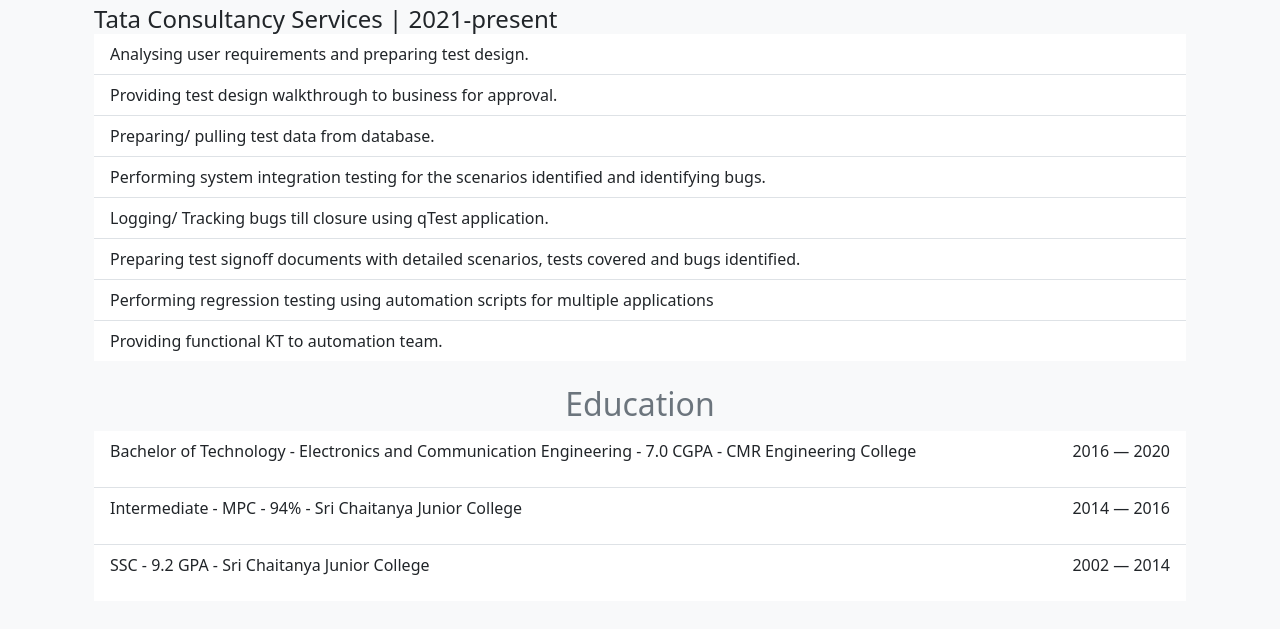
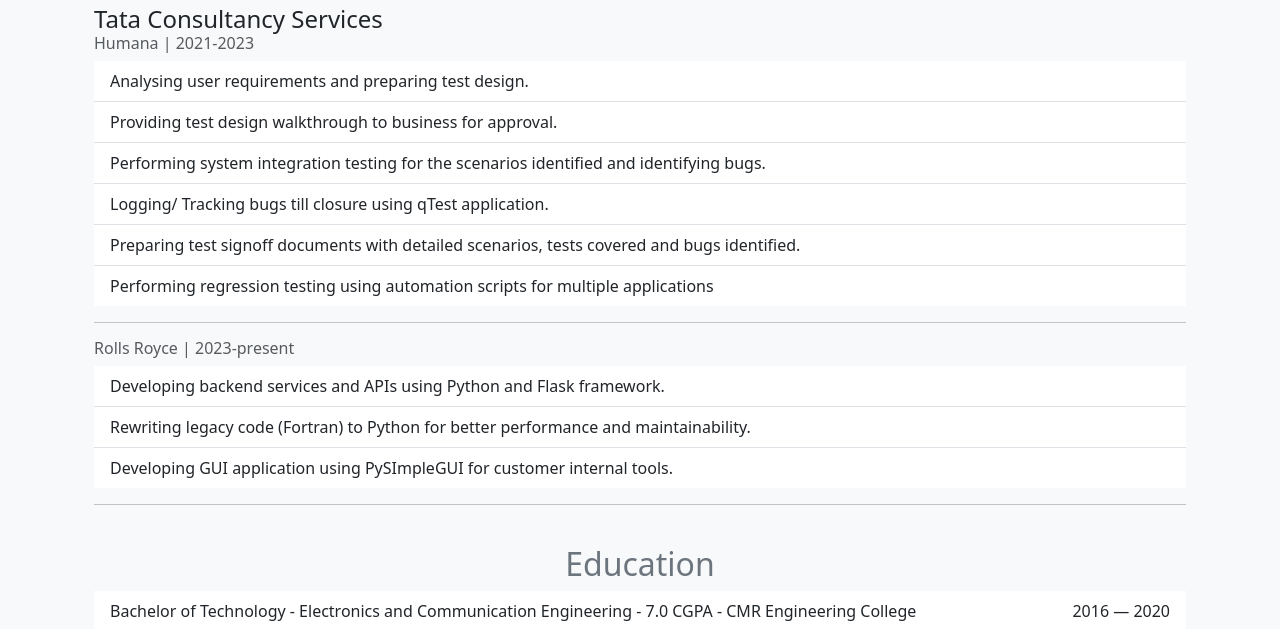
Before and after one commit to TirumanidasKarthik/profile, a plain HTML site: page index.html in a window 1280 px wide. Shown: the part 607-1236 px from the top of the page. Drawn offline with nearby package versions, Linux system fonts and the light colour scheme.

Commit message:
Enhance work experience section

```diff
--- a/data/experience.json
+++ b/data/experience.json
@@ -1,16 +1,25 @@
 {
     "Tata Consultancy Services": {
-        "period": "2021-present",
-        "responsibilities": [
+        "Analyst": {
+            "client": "Humana",
+            "period": "2021-2023",
+            "responsibilities": [
             "Analysing user requirements and preparing test design.",
             "Providing test design walkthrough to business for approval.",
-            "Preparing/ pulling test data from database.",
             "Performing system integration testing for the scenarios identified and identifying bugs.",
             "Logging/ Tracking bugs till closure using qTest application.",
             "Preparing test signoff documents with detailed scenarios, tests covered and bugs identified.",
-            "Performing regression testing using automation scripts for multiple applications",
-            "Providing functional KT to automation team."
-
+            "Performing regression testing using automation scripts for multiple applications"
         ]
+        },
+        "Python Developer": {
+            "client": "Rolls Royce",
+            "period": "2023-present",
+            "responsibilities": [
+            "Developing backend services and APIs using Python and Flask framework.",
+            "Rewriting legacy code (Fortran) to Python for better performance and maintainability.",
+            "Developing GUI application using PySImpleGUI for customer internal tools."
+            ]
+        }
     }
 }
--- a/index.html
+++ b/index.html
@@ -33,7 +33,7 @@
       <div class="col-6">
         <div class="container text-center">
           <h1>Karthik Tirumanidas</h1>
-          <h2 class="text-info">Quality Analyst</h2>
+          <h2 class="text-info">Python Developer</h2>
 
         </div>
       </div>
--- a/scripts.js
+++ b/scripts.js
@@ -56,11 +56,16 @@ create_experience = (json) => {
 
     for(let company in json){
         var title = document.createElement('h4');
+        title.textContent = company;
+        title.className = 'card-title';
+        experience.append(title);
+        var designations = json[company];
+        for(let desig in designations){
+            var details = designations[desig];
 
-        var details = json[company];
-        //var period = document.createElement('h4');
-        title.textContent = company + "  |  " + details['period'];
-        title.className = 'card-title';
+            var subtitle = document.createElement('h6');
+            subtitle.textContent = details['client'] + " | " + details['period'];
+            subtitle.className = 'card-subtitle mb-2 text-muted';
             //period.textContent = details['period'];
             var responsibilities = document.createElement('ul');
             responsibilities.className = 'list-group list-group-flush';
@@ -71,7 +76,9 @@ create_experience = (json) => {
                 responsibilities.appendChild(item);
             }
             experience.className = '';
-        experience.append(title, responsibilities);
+            var linebreak = document.createElement('hr');
+            experience.append(subtitle, responsibilities, linebreak);
+        }
 
 
     }
```
Lines whose indentation alone changed are shown as unchanged.
